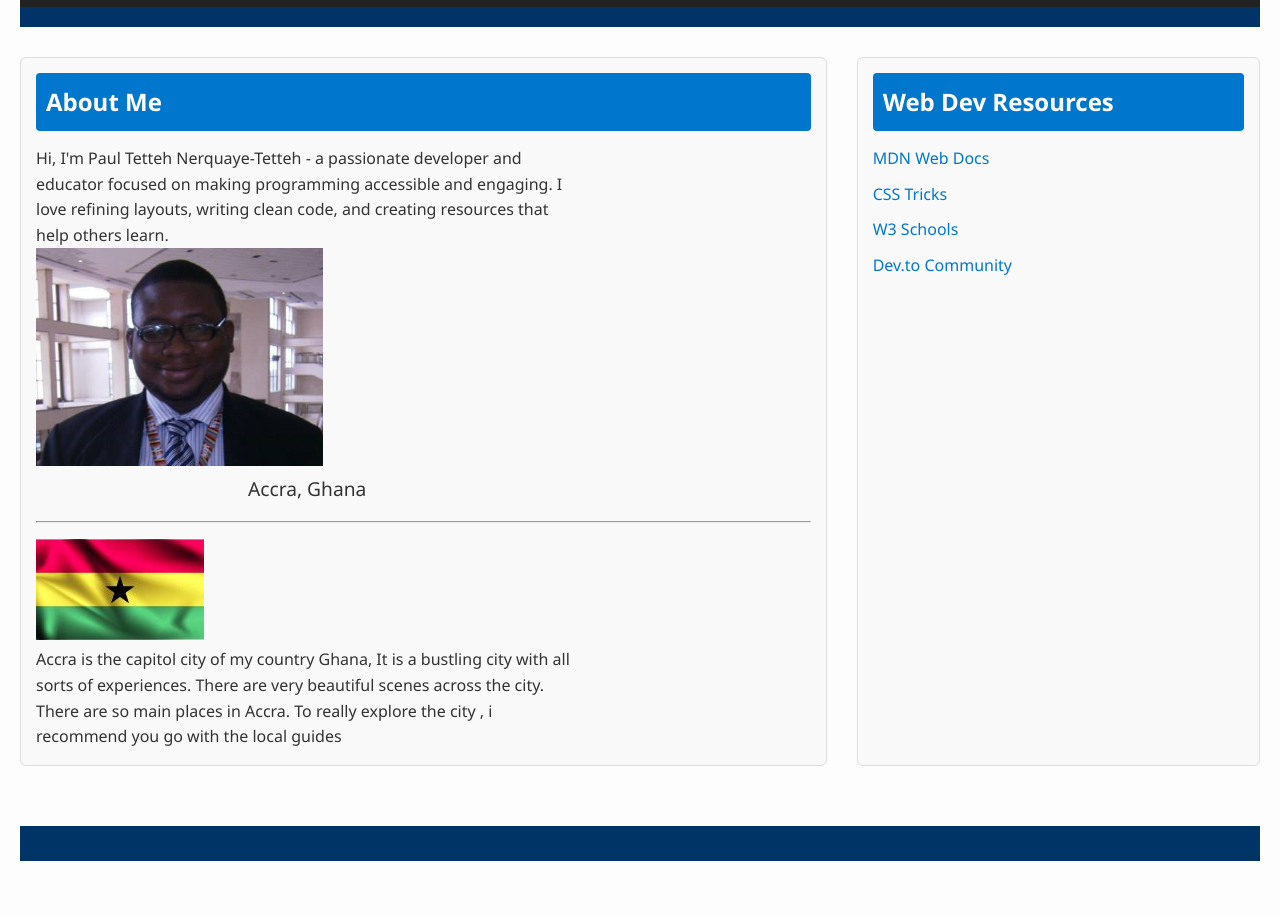
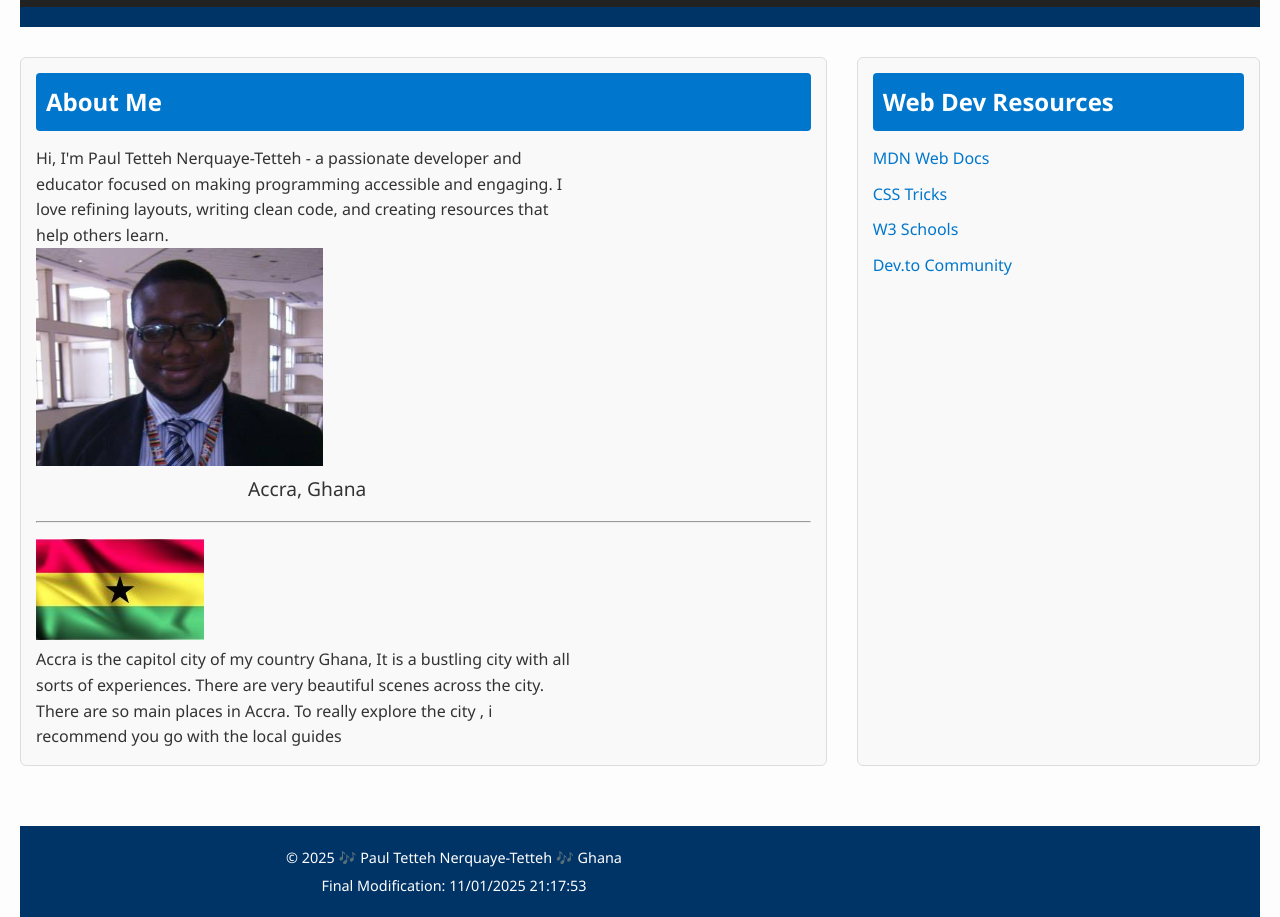
Before and after one commit to atuleptnt-web/wdd131, a plain HTML site: page index.html in a window 1280 px wide. Shown: the part 105-1022 px from the top of the page. Before the commit the page ends 966 px from the top, so only its background shows below. Drawn offline with Linux system fonts and the light colour scheme.

Commit message:
date updates

```diff
--- a/index.html
+++ b/index.html
@@ -7,7 +7,6 @@
   <meta name="author" content="Paul Tetteh Nerquaye-Tetteh">
   <title>WDD 131 - Dynamic Web Fundamentals - Paul Tetteh Nerquaye-Tetteh</title>
   <link rel="stylesheet" href="styles/base.css" />
-  <script src="scripts/getdates.js"></script>
 </head>
 <body>
   <header>
@@ -52,5 +51,6 @@
   <p id="lastModified"></p>
 
   </footer>
+  <script src="scripts/getdates.js"></script>
 </body>
 </html>
--- a/scripts/getdates.js
+++ b/scripts/getdates.js
@@ -1,6 +1,6 @@
 const currentYear = new Date().getFullYear();
 document.getElementById("footerCopyright").innerHTML =
-  `&copy; ${currentYear} Paul Tetteh Nerquaye-Tetteh Ghana<br>.`;
+  `&copy; ${currentYear} 🎶 Paul Tetteh Nerquaye-Tetteh 🎶 Ghana`;
 
 document.getElementById("lastModified").innerHTML =
   `Final Modification: ${document.lastModified}`;
```
